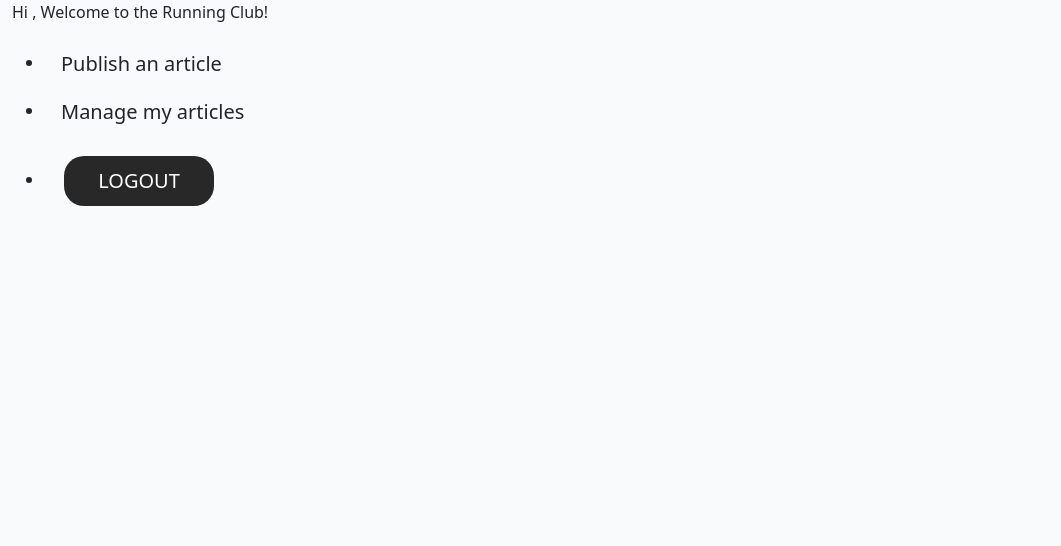
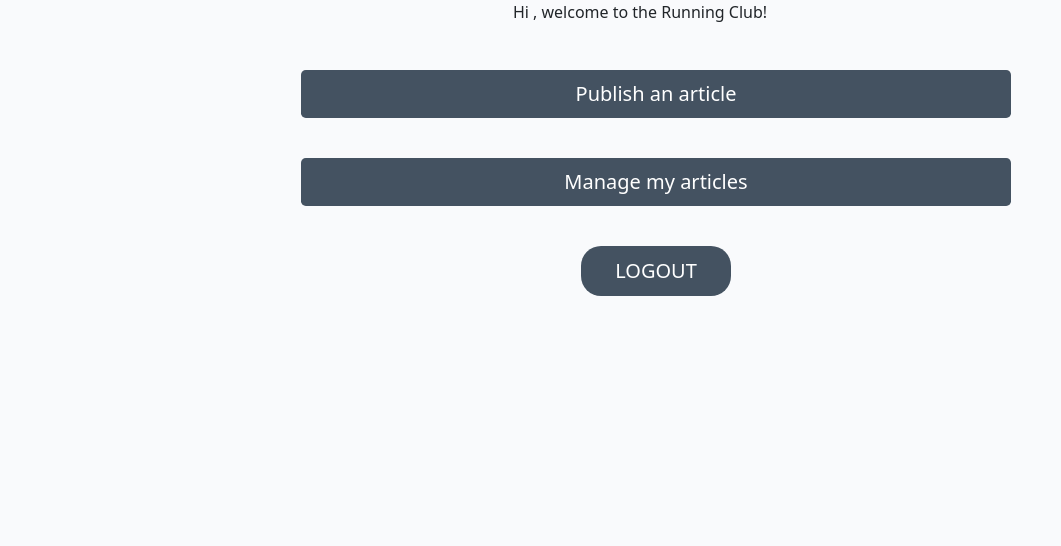
Before and after one commit to ssmi8/The-Running-Club, a Django app: page /articles/profile in a window 1280 px wide. Shown: the part 60-606 px from the top of the page, without its empty margins (0-1061 px from the left). Run offline with Django 3.2, Linux system fonts and the light colour scheme.

Commit message:
Update styles for buttons

```diff
--- a/articles/views.py
+++ b/articles/views.py
@@ -55,7 +55,7 @@ def my_articles(request):
 def edit_article(request, post_id):
     post = get_object_or_404(Post, id=post_id)
     if request.method == 'POST':
-        form = ArticleForm(request.POST, instance=post)
+        article_form = ArticleForm(request.POST, instance=post)
         if article_form.is_valid():
             form = article_form.save(commit=False)
             form.approved = False
--- a/static/css/style.css
+++ b/static/css/style.css
@@ -47,6 +47,36 @@ body {
 }
 
 /* SignUp Page */
+
+/* Profile Page */
+
+.profile-item {
+    list-style: none;
+    text-align: center;
+    margin: 20px;
+}
+
+.profile-item-link {
+    width: 60%;
+    background-color: #445261;
+    color: white;
+}
+
+.profile {
+    text-align: center;
+}
+
+.btn-signup {
+    background-color: #445261;
+    color: #fff;
+    margin-top: 10px;
+    margin-bottom: 10px;
+}
+
+.btn-signup:hover, btn-signup:active {
+    background-color: #232dbb;
+    color: #fff;
+}
 
 /* Article Page */
 .image-flash {
--- a/templates/index.html
+++ b/templates/index.html
@@ -43,7 +43,6 @@
     <p>Spaces</p>
   </div>
   <div class="d-flex justify-content-center">
-    <a class="btn btn-signup btn-lg btn-link" href="{% url 'article' %">ARTICLES</a>
     {% if user.is_authenticated %}
       <a class="btn btn-signup btn-lg btn-link" href="{% url 'profile' %}">ACCOUNT</a>
     {% else %}
--- a/templates/profile.html
+++ b/templates/profile.html
@@ -5,7 +5,7 @@
 <div class="container-fluid">
 
     <div class="row profile">
-        <p>Hi {{ user.username }}, Welcome to the Running Club!</p>
+        <p>Hi {{ user.username }}, welcome to the Running Club!</p>
     </div>
 
     <div class="d-flex justify-content-center">
--- a/templates/publish.html
+++ b/templates/publish.html
@@ -10,7 +10,7 @@
         {{ message }}
     {% else %}
     {% if user.is_authenticated %}
-    <h3 class="title">Publish you Article</h3>
+    <h3 class="title">Publish your Article</h3>
     <p>Publishing as: {{ user.username}}</p>
     <form method="POST" action="{% url 'publish' %}" enctype="multipart/form-data">
         {{ article_form | crispy }}
```
